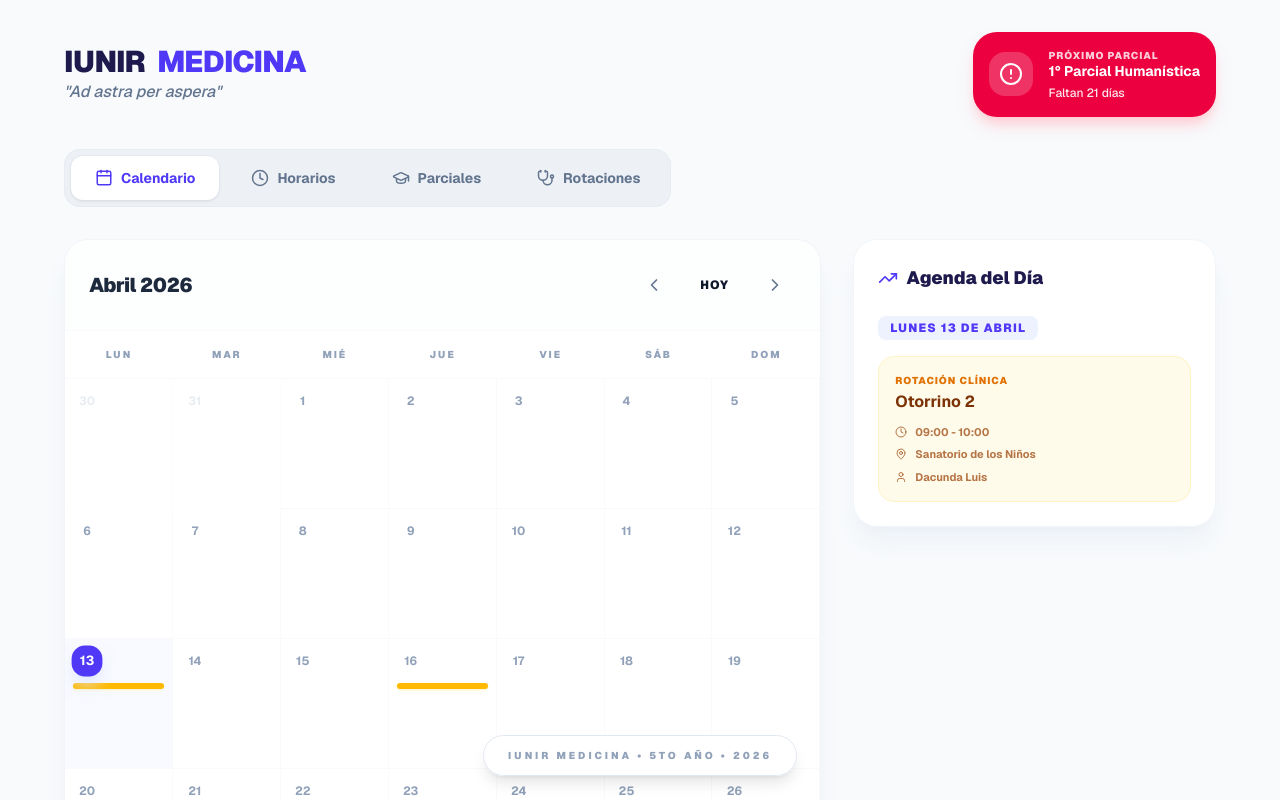
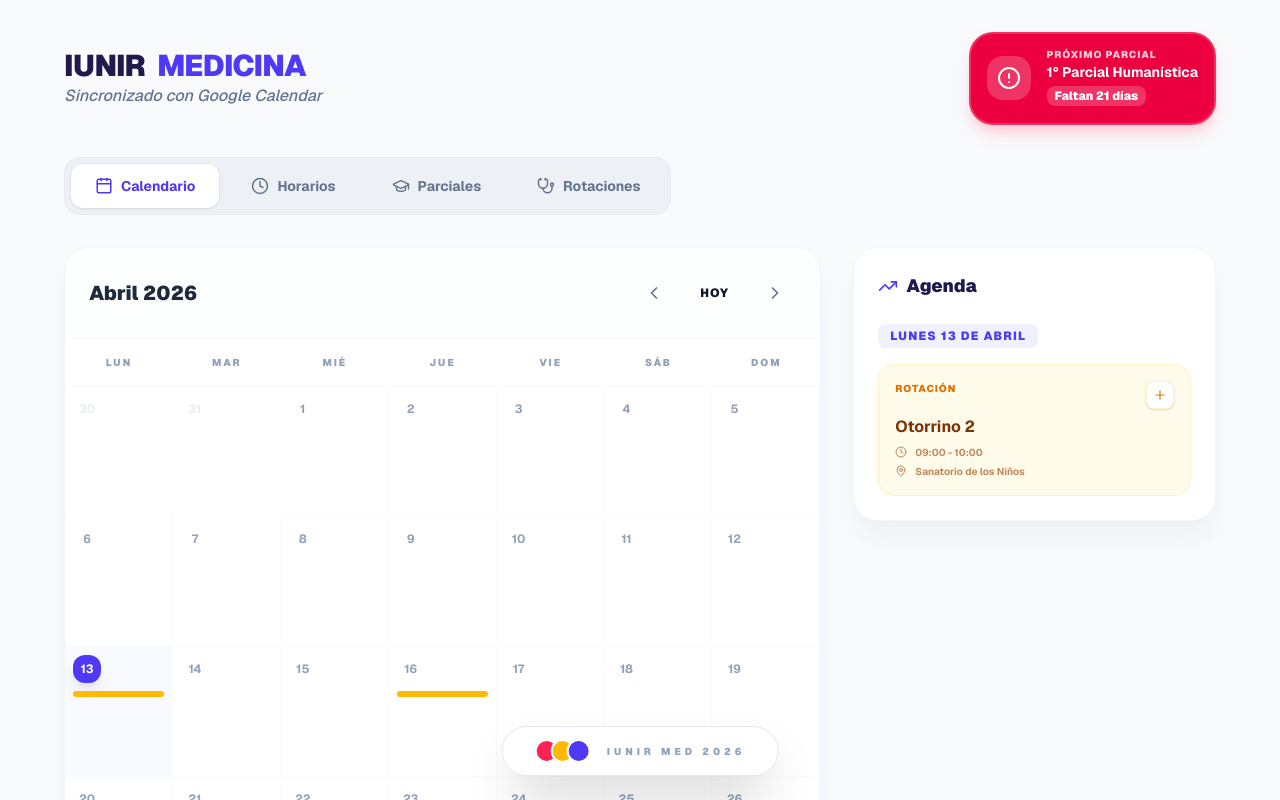
Before and after one commit to icardibcmoanda-star/calendariofacultad, a Next.js app: page / in a window 1280 px wide. Shown: the top 800 px of the page. Built offline with nearby package versions, Linux system fonts and the light colour scheme.

Commit message:
Add Google Calendar sync buttons for each event

```diff
--- a/src/app/page.tsx
+++ b/src/app/page.tsx
@@ -15,7 +15,8 @@ import {
   getDay,
   isAfter,
   differenceInDays,
-  startOfToday
+  startOfToday,
+  addHours
 } from 'date-fns';
 import { es } from 'date-fns/locale';
 import {
@@ -31,7 +32,8 @@ import {
   List,
   AlertCircle,
   TrendingUp,
-  Download
+  Share2,
+  Plus
 } from 'lucide-react';
 import { clsx, type ClassValue } from 'clsx';
 import { twMerge } from 'tailwind-merge';
@@ -105,6 +107,17 @@ const EXAMS = [
   { date: new Date(2026, 5, 26), name: '2° Parcial Clínica Quirúrgica', subject: 'Clínica Quirúrgica II' },
 ];
 
+// Ayudante para generar links de Google Calendar
+const getGoogleCalendarLink = (event: any) => {
+  const base = "https://calendar.google.com/calendar/render?action=TEMPLATE";
+  const startStr = format(event.date, "yyyyMMdd");
+  const endStr = format(addHours(event.date, 1), "yyyyMMdd");
+  const text = encodeURIComponent(event.name);
+  const details = encodeURIComponent(`${event.subject || ''} ${event.docent || ''} ${event.place || ''}`.trim());
+  const location = encodeURIComponent(event.place || "IUNIR");
+  return `${base}&text=${text}&dates=${startStr}/${endStr}&details=${details}&location=${location}`;
+};
+
 export default function CalendarPage() {
   const [activeTab, setActiveTab] = useState<'calendar' | 'schedule' | 'exams' | 'rotations'>('calendar');
   const [currentDate, setCurrentDate] = useState(new Date(2026, 3, 13));
@@ -116,12 +129,8 @@ export default function CalendarPage() {
   const endDate = endOfWeek(monthEnd, { weekStartsOn: 1 });
   const calendarDays = eachDayOfInterval({ start: startDate, end: endDate });
 
-  const nextMonth = () => setCurrentDate(addMonths(currentDate, 1));
-  const prevMonth = () => setCurrentDate(subMonths(currentDate, 1));
-
   const today = startOfToday();
 
-  // Calcular el próximo examen más cercano
   const nextExam = useMemo(() => {
     return EXAMS
       .filter(e => isAfter(e.date, today) || isSameDay(e.date, today))
@@ -140,19 +149,18 @@ export default function CalendarPage() {
             <h1 className="text-3xl font-black tracking-tight text-indigo-950 flex items-center gap-3">
               IUNIR <span className="text-indigo-600">MEDICINA</span>
             </h1>
-            <p className="text-slate-500 font-medium italic">"Ad astra per aspera"</p>
+            <p className="text-slate-500 font-medium italic">Sincronizado con Google Calendar</p>
           </div>
 
-          {/* Widget de Próximo Examen */}
           {nextExam && (
-            <div className="flex items-center gap-4 bg-rose-600 text-white p-4 rounded-3xl shadow-lg shadow-rose-200 animate-pulse-slow">
+            <div className="flex items-center gap-4 bg-rose-600 text-white p-4 rounded-3xl shadow-lg shadow-rose-200 border-2 border-white/20">
               <div className="bg-white/20 p-2.5 rounded-2xl">
                 <AlertCircle size={24} />
               </div>
               <div>
-                <p className="text-[10px] font-black uppercase tracking-widest opacity-80">Próximo Parcial</p>
+                <p className="text-[10px] font-black uppercase tracking-widest opacity-80 leading-none mb-1">Próximo Parcial</p>
                 <h4 className="font-bold text-sm leading-tight">{nextExam.name}</h4>
-                <p className="text-xs font-medium opacity-90 mt-1">
+                <p className="text-xs font-black bg-white/20 px-2 py-0.5 rounded-lg mt-1 inline-block">
                   {daysUntilNextExam === 0 ? "¡ES HOY! 🚀" : `Faltan ${daysUntilNextExam} días`}
                 </p>
               </div>
@@ -160,7 +168,7 @@ export default function CalendarPage() {
           )}
         </div>
 
-        {/* Tabs de Navegación */}
+        {/* Tabs */}
         <div className="flex gap-2 p-1.5 bg-slate-200/50 rounded-2xl mb-8 w-fit overflow-x-auto no-scrollbar border border-slate-200/50">
           {[
             { id: 'calendar', label: 'Calendario', icon: CalendarIcon },
@@ -184,20 +192,18 @@ export default function CalendarPage() {
           ))}
         </div>
 
-        {/* CONTENIDO PRINCIPAL */}
+        {/* CONTENIDO */}
         <div className="animate-in fade-in slide-in-from-bottom-3 duration-700">
 
           {activeTab === 'calendar' && (
             <div className="grid grid-cols-1 lg:grid-cols-12 gap-8">
               <div className="lg:col-span-8 bg-white rounded-3xl shadow-xl shadow-slate-200/40 border border-slate-100 overflow-hidden">
                 <div className="p-6 flex items-center justify-between border-b border-slate-50 bg-slate-50/30">
-                  <h2 className="text-xl font-black capitalize text-slate-800 tracking-tight">
-                    {format(currentDate, 'MMMM yyyy', { locale: es })}
-                  </h2>
+                  <h2 className="text-xl font-black capitalize text-slate-800">{format(currentDate, 'MMMM yyyy', { locale: es })}</h2>
                   <div className="flex gap-2">
-                    <button onClick={prevMonth} className="p-2.5 hover:bg-white hover:shadow-sm rounded-xl transition-all text-slate-500 hover:text-indigo-600 border border-transparent hover:border-slate-100"><ChevronLeft size={20}/></button>
-                    <button onClick={() => setCurrentDate(new Date(2026, 3, 13))} className="px-4 py-2 text-xs font-black uppercase tracking-widest hover:bg-white hover:shadow-sm rounded-xl transition-all border border-transparent hover:border-slate-100">Hoy</button>
-                    <button onClick={nextMonth} className="p-2.5 hover:bg-white hover:shadow-sm rounded-xl transition-all text-slate-500 hover:text-indigo-600 border border-transparent hover:border-slate-100"><ChevronRight size={20}/></button>
+                    <button onClick={() => setCurrentDate(subMonths(currentDate, 1))} className="p-2.5 hover:bg-white rounded-xl text-slate-500 transition-all border border-transparent hover:border-slate-100"><ChevronLeft size={20}/></button>
+                    <button onClick={() => setCurrentDate(new Date(2026, 3, 13))} className="px-4 py-2 text-xs font-black uppercase tracking-widest hover:bg-white rounded-xl border border-transparent hover:border-slate-100">Hoy</button>
+                    <button onClick={() => setCurrentDate(addMonths(currentDate, 1))} className="p-2.5 hover:bg-white rounded-xl text-slate-500 transition-all border border-transparent hover:border-slate-100"><ChevronRight size={20}/></button>
                   </div>
                 </div>
                 <div className="grid grid-cols-7 bg-white border-b border-slate-50">
@@ -217,24 +223,18 @@ export default function CalendarPage() {
                         key={i}
                         onClick={() => setSelectedDay(day)}
                         className={cn(
-                          "p-2 border-r border-b border-slate-50 transition-all cursor-pointer relative group",
+                          "p-2 border-r border-b border-slate-50 transition-all cursor-pointer relative",
                           !isSameMonth(day, monthStart) && "opacity-20",
                           isSel && "bg-indigo-50/40"
                         )}
                       >
-                        <div className="flex justify-between items-start">
                         <span className={cn(
                           "inline-flex items-center justify-center w-7 h-7 text-xs font-bold rounded-xl mb-1 transition-all",
-                            isToday ? "bg-indigo-600 text-white shadow-lg shadow-indigo-100 scale-110" : "text-slate-400 group-hover:text-slate-600"
+                          isToday ? "bg-indigo-600 text-white shadow-lg" : "text-slate-400"
                         )}>{format(day, 'd')}</span>
-                        </div>
                         <div className="flex flex-wrap gap-1 mt-1">
-                          {dayExams.map((_, idx) => (
-                            <div key={idx} className="w-full h-1.5 rounded-full bg-rose-500 shadow-sm shadow-rose-100 animate-pulse" />
-                          ))}
-                          {dayRotations.map((_, idx) => (
-                            <div key={idx} className="w-full h-1.5 rounded-full bg-amber-400 shadow-sm shadow-amber-100" />
-                          ))}
+                          {dayExams.map((_, idx) => <div key={idx} className="w-full h-1.5 rounded-full bg-rose-500 animate-pulse" />)}
+                          {dayRotations.map((_, idx) => <div key={idx} className="w-full h-1.5 rounded-full bg-amber-400" />)}
                         </div>
                       </div>
                     );
@@ -243,42 +243,55 @@ export default function CalendarPage() {
               </div>
 
               <div className="lg:col-span-4 space-y-6">
-                <div className="bg-white p-6 rounded-3xl shadow-xl shadow-slate-200/40 border border-slate-100 sticky top-8">
-                  <h3 className="text-lg font-black mb-6 text-indigo-950 flex items-center gap-2">
-                    <TrendingUp size={20} className="text-indigo-600" /> Agenda del Día
-                  </h3>
+                <div className="bg-white p-6 rounded-3xl shadow-xl shadow-slate-200/40 border border-slate-100">
+                  <h3 className="text-lg font-black mb-6 text-indigo-950 flex items-center gap-2"><TrendingUp size={20} className="text-indigo-600" /> Agenda</h3>
                   {selectedDay ? (
                     <div className="space-y-4">
-                      <p className="text-xs font-black text-indigo-600 uppercase tracking-widest bg-indigo-50 px-3 py-1 rounded-lg w-fit">
-                        {format(selectedDay, "EEEE d 'de' MMMM", { locale: es })}
-                      </p>
+                      <p className="text-xs font-black text-indigo-600 uppercase tracking-widest bg-indigo-50 px-3 py-1 rounded-lg w-fit">{format(selectedDay, "EEEE d 'de' MMMM", { locale: es })}</p>
 
                       {EXAMS.filter(e => isSameDay(e.date, selectedDay)).map((e, idx) => (
-                        <div key={idx} className="p-4 bg-rose-50 border border-rose-100 rounded-2xl relative overflow-hidden group">
-                          <div className="absolute top-0 right-0 p-2 opacity-10 group-hover:opacity-20 transition-opacity"><GraduationCap size={40}/></div>
-                          <span className="text-[10px] font-black uppercase text-rose-600 mb-1 block tracking-widest">Examen Parcial</span>
+                        <div key={idx} className="p-4 bg-rose-50 border border-rose-100 rounded-2xl">
+                          <div className="flex justify-between items-start mb-2">
+                            <span className="text-[10px] font-black uppercase text-rose-600 tracking-widest">Parcial</span>
+                            <a
+                              href={getGoogleCalendarLink(e)}
+                              target="_blank"
+                              className="p-1.5 bg-white text-rose-600 rounded-lg shadow-sm border border-rose-100 hover:scale-110 transition-transform"
+                              title="Añadir a Google Calendar"
+                            >
+                              <Plus size={14} />
+                            </a>
+                          </div>
                           <p className="font-bold text-rose-900 leading-tight">{e.name}</p>
-                          <p className="text-xs text-rose-700/70 mt-1 font-medium">{e.subject}</p>
+                          <p className="text-[11px] text-rose-700/70 mt-1 font-bold">{e.subject}</p>
                         </div>
                       ))}
 
                       {ROTATIONS.filter(r => isSameDay(r.date, selectedDay)).map((r, idx) => (
-                        <div key={idx} className="p-4 bg-amber-50 border border-amber-100 rounded-2xl space-y-3">
-                          <span className="text-[10px] font-black uppercase text-amber-600 mb-1 block tracking-widest">Rotación Clínica</span>
+                        <div key={idx} className="p-4 bg-amber-50 border border-amber-100 rounded-2xl">
+                          <div className="flex justify-between items-start mb-2">
+                            <span className="text-[10px] font-black uppercase text-amber-600 tracking-widest">Rotación</span>
+                            <a
+                              href={getGoogleCalendarLink(r)}
+                              target="_blank"
+                              className="p-1.5 bg-white text-amber-600 rounded-lg shadow-sm border border-amber-100 hover:scale-110 transition-transform"
+                            >
+                              <Plus size={14} />
+                            </a>
+                          </div>
                           <p className="font-bold text-amber-900 leading-tight">{r.name}</p>
-                          <div className="space-y-1.5">
-                            <div className="flex items-center gap-2 text-[11px] font-bold text-amber-800/70"><Clock size={12}/> {r.time}</div>
-                            <div className="flex items-center gap-2 text-[11px] font-bold text-amber-800/70"><MapPin size={12}/> {r.place}</div>
-                            <div className="flex items-center gap-2 text-[11px] font-bold text-amber-800/70"><User size={12}/> {r.docent}</div>
+                          <div className="mt-2 space-y-1">
+                            <div className="flex items-center gap-2 text-[10px] font-bold text-amber-800/60"><Clock size={12}/> {r.time}</div>
+                            <div className="flex items-center gap-2 text-[10px] font-bold text-amber-800/60"><MapPin size={12}/> {r.place}</div>
                           </div>
                         </div>
                       ))}
 
                       {EXAMS.filter(e => isSameDay(e.date, selectedDay)).length === 0 &&
                        ROTATIONS.filter(r => isSameDay(r.date, selectedDay)).length === 0 && (
-                        <div className="py-12 flex flex-col items-center gap-3 bg-slate-50 rounded-2xl border border-dashed border-slate-200">
-                          <BookOpen className="text-slate-300" size={32} />
-                          <p className="text-sm text-slate-400 font-bold italic tracking-tight">Sin eventos especiales</p>
+                        <div className="py-12 flex flex-col items-center gap-2 bg-slate-50 rounded-2xl border border-dashed border-slate-200">
+                          <BookOpen className="text-slate-300" size={24} />
+                          <p className="text-xs text-slate-400 font-bold italic">Día libre de eventos</p>
                         </div>
                       )}
                     </div>
@@ -291,15 +304,12 @@ export default function CalendarPage() {
           {activeTab === 'schedule' && (
             <div className="grid grid-cols-1 md:grid-cols-2 lg:grid-cols-3 gap-6">
               {WEEKLY_SCHEDULE.map((day, idx) => (
-                <div key={idx} className="bg-white p-6 rounded-3xl shadow-xl shadow-slate-200/40 border border-slate-100 hover:border-indigo-100 transition-colors group">
-                  <div className="flex justify-between items-center mb-6">
-                    <h3 className="text-xl font-black text-slate-800 group-hover:text-indigo-600 transition-colors">{day.day}</h3>
-                    <div className="w-10 h-1 rounded-full bg-slate-100 group-hover:bg-indigo-100" />
-                  </div>
-                  <div className="space-y-4">
+                <div key={idx} className="bg-white p-6 rounded-3xl shadow-xl shadow-slate-200/40 border border-slate-100 group">
+                  <h3 className="text-xl font-black text-slate-800 mb-6 flex items-center justify-between">{day.day} <span className="w-8 h-1 bg-slate-100 group-hover:bg-indigo-600 transition-all rounded-full" /></h3>
+                  <div className="space-y-3">
                     {day.items.map((item, i) => (
-                      <div key={i} className="flex flex-col gap-1 p-4 rounded-2xl bg-slate-50 border border-slate-100 hover:bg-white hover:shadow-md transition-all">
-                        <span className="text-[10px] font-black text-indigo-400 uppercase tracking-[0.15em]">{item.time}</span>
+                      <div key={i} className="p-4 rounded-2xl bg-slate-50 border border-slate-100 group-hover:bg-white group-hover:shadow-md transition-all">
+                        <span className="text-[10px] font-black text-indigo-400 uppercase tracking-widest block mb-1">{item.time}</span>
                         <p className="text-sm font-bold text-slate-800 leading-tight">{item.name}</p>
                       </div>
                     ))}
@@ -310,62 +320,54 @@ export default function CalendarPage() {
           )}
 
           {activeTab === 'exams' && (
-            <div className="bg-white rounded-3xl shadow-xl shadow-slate-200/40 border border-slate-100 overflow-hidden">
-              <div className="overflow-x-auto">
+            <div className="bg-white rounded-3xl shadow-xl border border-slate-100 overflow-hidden">
               <table className="w-full text-left">
                 <thead className="bg-slate-50/50 border-b border-slate-100">
                   <tr>
+                    <th className="px-8 py-5 text-xs font-black uppercase tracking-widest text-slate-400">Examen</th>
                     <th className="px-8 py-5 text-xs font-black uppercase tracking-widest text-slate-400">Fecha</th>
-                      <th className="px-8 py-5 text-xs font-black uppercase tracking-widest text-slate-400">Examen</th>
-                      <th className="px-8 py-5 text-xs font-black uppercase tracking-widest text-slate-400">Cuenta Regresiva</th>
-                      <th className="px-8 py-5 text-xs font-black uppercase tracking-widest text-slate-400">Estado</th>
+                    <th className="px-8 py-5 text-xs font-black uppercase tracking-widest text-slate-400">Sync</th>
                   </tr>
                 </thead>
                 <tbody className="divide-y divide-slate-50">
                   {EXAMS.sort((a,b) => a.date.getTime() - b.date.getTime()).map((e, idx) => {
                     const isPast = isAfter(today, e.date) && !isSameDay(today, e.date);
-                      const isExamToday = isSameDay(today, e.date);
                     const daysLeft = differenceInDays(e.date, today);
-
                     return (
-                        <tr key={idx} className={cn("hover:bg-slate-50/50 transition-colors group", isPast && "opacity-40")}>
+                      <tr key={idx} className={cn("hover:bg-slate-50/50 transition-colors", isPast && "opacity-40")}>
+                        <td className="px-8 py-5">
+                          <p className="text-sm font-black text-indigo-950 leading-tight">{e.name}</p>
+                          <p className="text-[10px] text-slate-400 font-bold uppercase mt-1">{e.subject}</p>
+                        </td>
                         <td className="px-8 py-5">
                           <div className="flex flex-col">
                             <span className="text-sm font-black text-slate-800">{format(e.date, 'dd MMM', { locale: es })}</span>
-                              <span className="text-[10px] text-slate-400 font-bold uppercase tracking-wider">{format(e.date, 'EEEE', { locale: es })}</span>
+                            {!isPast && (
+                              <span className={cn(
+                                "text-[9px] font-black uppercase px-2 py-0.5 rounded-full w-fit mt-1",
+                                daysLeft <= 7 ? "bg-rose-100 text-rose-600" : "bg-indigo-100 text-indigo-600"
+                              )}>
+                                {daysLeft === 0 ? "¡Hoy!" : `Faltan ${daysLeft} días`}
+                              </span>
+                            )}
                           </div>
                         </td>
                         <td className="px-8 py-5">
-                            <p className="text-sm font-black text-indigo-950">{e.name}</p>
-                            <p className="text-xs text-slate-400 font-bold uppercase tracking-tighter mt-0.5">{e.subject}</p>
-                          </td>
-                          <td className="px-8 py-5">
-                            {isPast ? (
-                              <span className="text-xs font-bold text-slate-300">-</span>
-                            ) : (
-                              <div className={cn(
-                                "flex items-center gap-2 text-xs font-black px-4 py-2 rounded-2xl border w-fit",
-                                isExamToday ? "bg-rose-600 text-white border-rose-600" :
-                                daysLeft <= 7 ? "bg-amber-50 text-amber-600 border-amber-100" : "bg-indigo-50 text-indigo-600 border-indigo-100"
-                              )}>
-                                {isExamToday ? "¡ES HOY!" : `Faltan ${daysLeft} días`}
-                              </div>
+                          {!isPast && (
+                            <a
+                              href={getGoogleCalendarLink(e)}
+                              target="_blank"
+                              className="inline-flex items-center gap-2 text-[10px] font-black text-indigo-600 hover:bg-indigo-50 px-3 py-2 rounded-xl border border-indigo-100 transition-all"
+                            >
+                              <Plus size={14} /> GOOGLE
+                            </a>
                           )}
-                          </td>
-                          <td className="px-8 py-5">
-                            <span className={cn(
-                              "text-[10px] font-black px-3 py-1.5 rounded-xl uppercase tracking-widest",
-                              isPast ? "bg-slate-100 text-slate-400" : isExamToday ? "bg-rose-100 text-rose-600" : "bg-emerald-100 text-emerald-600"
-                            )}>
-                              {isPast ? "Rendido" : isExamToday ? "Hoy" : "Pendiente"}
-                            </span>
                         </td>
                       </tr>
                     );
                   })}
                 </tbody>
               </table>
-              </div>
             </div>
           )}
 
@@ -375,21 +377,25 @@ export default function CalendarPage() {
                 const isPast = isAfter(today, r.date) && !isSameDay(today, r.date);
                 return (
                   <div key={idx} className={cn(
-                    "bg-white p-6 rounded-3xl shadow-xl shadow-slate-200/40 border border-slate-100 flex gap-6 group hover:border-amber-200 transition-all",
+                    "bg-white p-6 rounded-3xl shadow-xl border border-slate-100 flex gap-6 group transition-all",
                     isPast && "opacity-50"
                   )}>
-                    <div className="flex flex-col items-center justify-center bg-amber-50 text-amber-600 w-20 h-20 rounded-[2rem] shrink-0 border border-amber-100 group-hover:scale-105 transition-transform">
-                      <span className="text-xl font-black leading-none">{format(r.date, 'dd')}</span>
-                      <span className="text-[10px] font-black uppercase tracking-tighter">{format(r.date, 'MMM')}</span>
+                    <div className="flex flex-col items-center justify-center bg-amber-50 text-amber-600 w-16 h-16 rounded-2xl shrink-0 border border-amber-100 group-hover:scale-105 transition-transform">
+                      <span className="text-lg font-black leading-none">{format(r.date, 'dd')}</span>
+                      <span className="text-[9px] font-black uppercase">{format(r.date, 'MMM')}</span>
                     </div>
-                    <div className="flex-1 space-y-3">
+                    <div className="flex-1 space-y-2">
                       <div className="flex justify-between items-start">
-                        <h3 className="font-black text-indigo-950 text-lg leading-tight">{r.name}</h3>
-                        {!isPast && <span className="text-[10px] font-black text-amber-600 bg-amber-50 px-3 py-1.5 rounded-xl border border-amber-100">{r.time}</span>}
+                        <h3 className="font-black text-indigo-950 text-base">{r.name}</h3>
+                        {!isPast && (
+                          <a href={getGoogleCalendarLink(r)} target="_blank" className="p-1.5 bg-slate-50 text-indigo-400 rounded-lg hover:bg-indigo-600 hover:text-white transition-all">
+                            <Share2 size={14} />
+                          </a>
+                        )}
                       </div>
-                      <div className="grid grid-cols-1 gap-2">
-                        <div className="flex items-center gap-2 text-xs font-bold text-slate-500"><MapPin size={14} className="text-amber-500" /> {r.place}</div>
-                        <div className="flex items-center gap-2 text-xs font-bold text-slate-500"><User size={14} className="text-indigo-400" /> {r.docent}</div>
+                      <div className="space-y-1 text-[11px] font-bold text-slate-400">
+                        <div className="flex items-center gap-1.5"><MapPin size={12} className="text-amber-500" /> {r.place}</div>
+                        <div className="flex items-center gap-1.5"><Clock size={12} className="text-indigo-400" /> {r.time}</div>
                       </div>
                     </div>
                   </div>
@@ -401,9 +407,14 @@ export default function CalendarPage() {
         </div>
       </div>
 
-      {/* Footer / Brand */}
-      <div className="fixed bottom-6 left-1/2 -translate-x-1/2 bg-white/80 backdrop-blur-md px-6 py-3 rounded-full border border-slate-200 shadow-lg z-50">
-        <p className="text-[10px] font-black text-slate-400 uppercase tracking-[0.3em]">IUNIR Medicina • 5to Año • 2026</p>
+      {/* Footer Branded */}
+      <div className="fixed bottom-6 left-1/2 -translate-x-1/2 bg-white shadow-2xl border border-slate-200 px-8 py-3 rounded-full z-50 flex items-center gap-4 animate-in slide-in-from-bottom-10 duration-1000">
+        <div className="flex -space-x-2">
+          <div className="w-6 h-6 rounded-full bg-rose-500 border-2 border-white" />
+          <div className="w-6 h-6 rounded-full bg-amber-400 border-2 border-white" />
+          <div className="w-6 h-6 rounded-full bg-indigo-600 border-2 border-white" />
+        </div>
+        <p className="text-[10px] font-black text-slate-400 uppercase tracking-[0.4em]">IUNIR MED 2026</p>
       </div>
     </div>
   );
```
Lines whose indentation alone changed are shown as unchanged.
